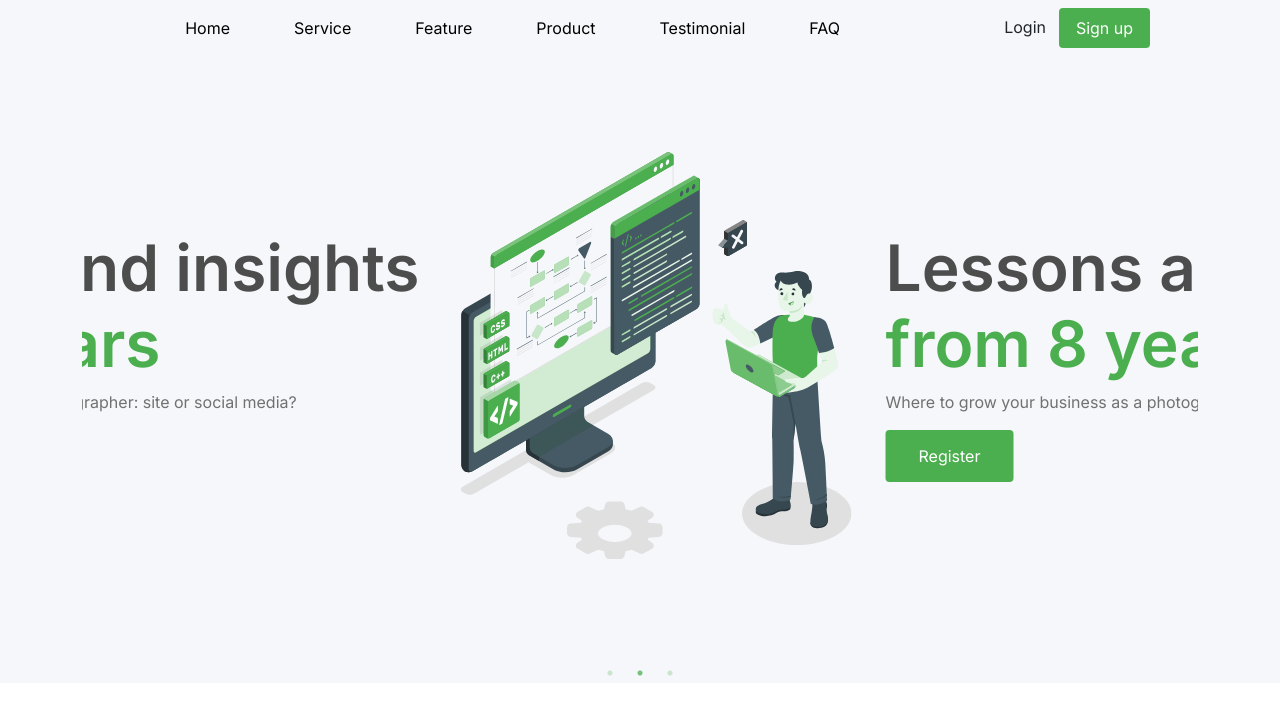
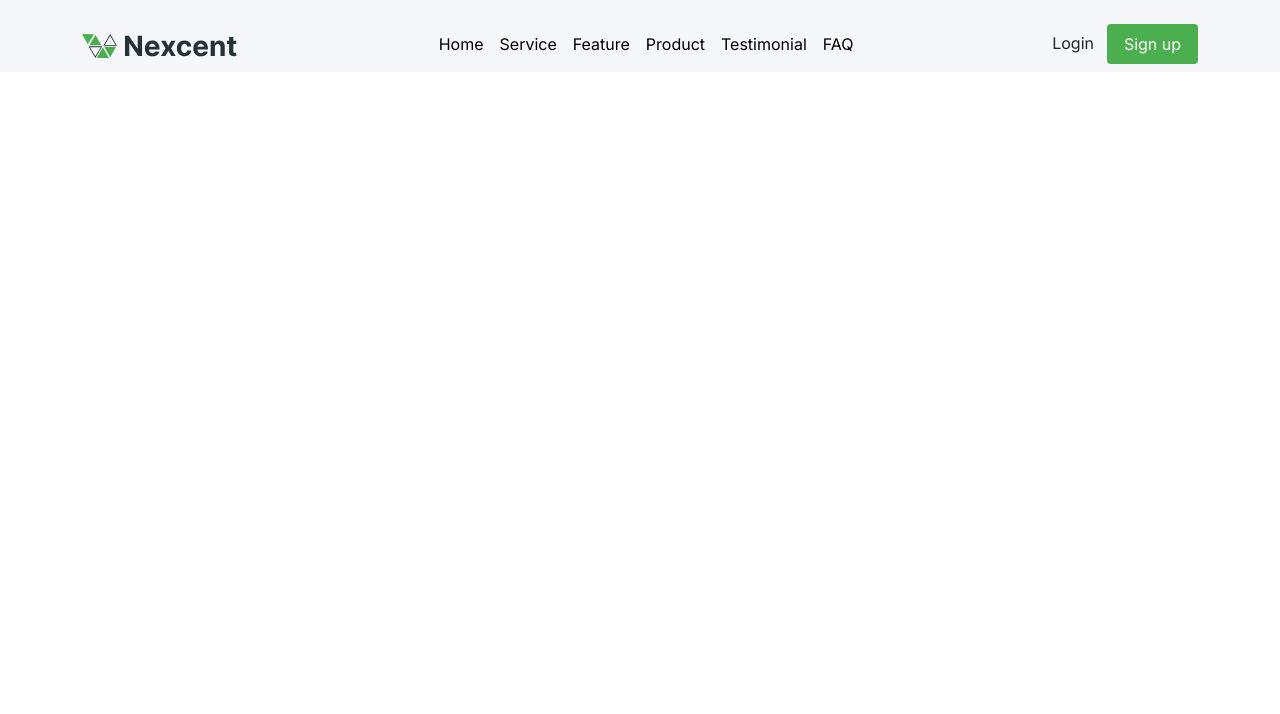
Before and after one commit to Parv3008/Yudiz-Daliy-Task, a plain HTML site: page Nexcent/index.html in a window 1280 px wide. Drawn offline with nearby package versions, Linux system fonts and the light colour scheme; a web font is replaced by a local one.

Commit message:
Add files via upload

```diff
--- a/Nexcent/index.html
+++ b/Nexcent/index.html
@@ -2,57 +2,66 @@
 <html lang="en">
 
 <head>
-  <link rel="shortcut icon" href="./assest/Icon.svg" type="image/x-icon">
   <title>Nexcent</title>
   <meta charset="utf-8" />
   <meta name="viewport" content="width=device-width, initial-scale=1, shrink-to-fit=no" />
+  <link rel="shortcut icon" href="/assest/Icon.svg" type="image/x-icon">
+  <link rel="stylesheet" href="sass/main.css">
+  <link href="https://cdn.jsdelivr.net/npm/bootstrap@5.3.2/dist/css/bootstrap.min.css" rel="stylesheet"
+    integrity="sha384-T3c6CoIi6uLrA9TneNEoa7RxnatzjcDSCmG1MXxSR1GAsXEV/Dwwykc2MPK8M2HN" crossorigin="anonymous" />
+
+  <link rel="stylesheet" href="https://cdnjs.cloudflare.com/ajax/libs/slick-carousel/1.9.0/slick.css"
+    integrity="sha512-wR4oNhLBHf7smjy0K4oqzdWumd+r5/+6QO/vDda76MW5iug4PT7v86FoEkySIJft3XA0Ae6axhIvHrqwm793Nw=="
+    crossorigin="anonymous" referrerpolicy="no-referrer" />
+
+  <link rel="stylesheet" href="https://cdnjs.cloudflare.com/ajax/libs/slick-carousel/1.9.0/slick-theme.css"
+    integrity="sha512-6lLUdeQ5uheMFbWm3CP271l14RsX1xtx+J5x2yeIDkkiBpeVTNhTqijME7GgRKKi6hCqovwCoBTlRBEC20M8Mg=="
+    crossorigin="anonymous" referrerpolicy="no-referrer" />
+
   <link rel="preconnect" href="https://fonts.googleapis.com">
   <link rel="preconnect" href="https://fonts.gstatic.com" crossorigin>
   <link
-    href="https://fonts.googleapis.com/css2?family=Inter:ital,opsz,wght@0,14..32,100..900;1,14..32,100..900&family=Lato:ital,wght@0,100;0,300;0,400;0,700;0,900;1,100;1,300;1,400;1,700;1,900&family=Montserrat:ital,wght@0,100..900;1,100..900&family=Playfair+Display:ital,wght@0,400..900;1,400..900&family=Roboto:ital,wght@0,100..900;1,100..900&family=Rubik:ital,wght@0,300..900;1,300..900&display=swap"
+    href="https://fonts.googleapis.com/css2?family=Inter:ital,opsz,wght@0,14..32,100..900;1,14..32,100..900&family=Poppins&family=Rubik:ital,wght@0,300..900;1,300..900&display=swap"
     rel="stylesheet">
-  <link href="https://cdn.jsdelivr.net/npm/bootstrap@5.3.2/dist/css/bootstrap.min.css" rel="stylesheet"
-    integrity="sha384-T3c6CoIi6uLrA9TneNEoa7RxnatzjcDSCmG1MXxSR1GAsXEV/Dwwykc2MPK8M2HN" crossorigin="anonymous" />
-    <link rel="stylesheet" href="https://cdnjs.cloudflare.com/ajax/libs/slick-carousel/1.9.0/slick-theme.min.css" integrity="sha512-17EgCFERpgZKcm0j0fEq1YCJuyAWdz9KUtv1EjVuaOz8pDnh/0nZxmU6BBXwaaxqoi9PQXnRWqlcDB027hgv9A==" crossorigin="anonymous" referrerpolicy="no-referrer" />
-    <link rel="stylesheet" href="https://cdnjs.cloudflare.com/ajax/libs/slick-carousel/1.9.0/slick.min.css" integrity="sha512-yHknP1/AwR+yx26cB1y0cjvQUMvEa2PFzt1c9LlS4pRQ5NOTZFWbhBig+X9G9eYW/8m0/4OXNx8pxJ6z57x0dw==" crossorigin="anonymous" referrerpolicy="no-referrer" />
-  <link rel="stylesheet" href="./Sass/main.css">
 </head>
 
 <body>
   <header>
     <nav class="navbar navbar-expand-lg">
-      <div class="container">
-        <!-- <img src="/assest/Logo.svg" alt="Logo" class="pe-3"> -->
+      <div class="container mt-3">
+        <a class="navbar-brand " href="#">
+          <img src="/assest/Logo.svg" alt="LOGO">
+        </a>
         <button class="navbar-toggler" type="button" data-bs-toggle="collapse" data-bs-target="#navbarSupportedContent"
           aria-controls="navbarSupportedContent" aria-expanded="false" aria-label="Toggle navigation">
           <span class="navbar-toggler-icon"></span>
         </button>
         <div class="collapse navbar-collapse" id="navbarSupportedContent">
-          <ul class="navbar-nav mb-lg-0 mx-auto">
-            <li class="nav-item pe-5">
+          <ul class="ul navbar-nav mx-auto mb-lg-0">
+            <li class="nav-item">
               <a class="nav-link active" aria-current="page" href="#">Home</a>
             </li>
-            <li class="nav-item pe-5">
+            <li class="nav-item">
               <a class="nav-link active" aria-current="page" href="#">Service</a>
             </li>
-            <li class="nav-item pe-5">
+            <li class="nav-item">
               <a class="nav-link active" aria-current="page" href="#">Feature</a>
             </li>
-            <li class="nav-item pe-5">
+            <li class="nav-item">
               <a class="nav-link active" aria-current="page" href="#">Product</a>
             </li>
-            <li class="nav-item pe-5">
+            <li class="nav-item">
               <a class="nav-link active" aria-current="page" href="#">Testimonial</a>
             </li>
             <li class="nav-item">
               <a class="nav-link active" aria-current="page" href="#">FAQ</a>
             </li>
           </ul>
-          <ul class="navbar-nav mb-lg-0 px-5">
-            <li>
+          <ul class="navbar-nav d-flex">
+            <li class="align-items-center ">
               <button class="btn">Login</button>
             </li>
-            <li>
+            <li class="">
               <button class="mybtn signup">Sign up</button>
             </li>
           </ul>
@@ -60,62 +69,16 @@
       </div>
     </nav>
   </header>
-
-  <main>
-    <section class="hero-section">
-      <div class="container">
-        <div class="your-class">
-          <div class="page d-flex align-items-center">
-            <div class="left mx-auto">
-              <h1>
-                Lessons and insights <span>from 8 years</span>
-              </h1>
-              <p>Where to grow your business as a photographer: site or social media?</p>
-              <button class="mybtn ">Register</button>
-            </div>
-            <div class="right mx-auto">
-              <img src="/assest/Illustration.svg" alt="Illustration">
-            </div>
-          </div>
-          <div class="page d-flex align-items-center">
-            <div class="left mx-auto">
-              <h1>
-                Lessons and insights <span>from 8 years</span>
-              </h1>
-              <p>Where to grow your business as a photographer: site or social media?</p>
-              <button class="mybtn ">Register</button>
-            </div>
-            <div class="right mx-auto">
-              <img src="/assest/Illustration.svg" alt="Illustration">
-            </div>
-          </div>
-          <div class="page d-flex align-items-center">
-            <div class="left mx-auto">
-              <h1>
-                Lessons and insights <span>from 8 years</span>
-              </h1>
-              <p>Where to grow your business as a photographer: site or social media?</p>
-              <button class="mybtn ">Register</button>
-            </div>
-            <div class="right mx-auto">
-              <img src="/assest/Illustration.svg" alt="Illustration">
-            </div>
-          </div>
-
-        </div>
+  <section class="slider-section">
+    <div class="container hero-container your-class">
     </div>
   </section>
-  </main>
-
-  <footer>
-  </footer>
 
 
 
 
 
-  <script src="https://ajax.googleapis.com/ajax/libs/jquery/3.7.1/jquery.min.js"></script>
-  <script src="https://cdnjs.cloudflare.com/ajax/libs/slick-carousel/1.9.0/slick.min.js" integrity="sha512-HGOnQO9+SP1V92SrtZfjqxxtLmVzqZpjFFekvzZVWoiASSQgSr4cw9Kqd2+l8Llp4Gm0G8GIFJ4ddwZilcdb8A==" crossorigin="anonymous" referrerpolicy="no-referrer"></script>
+  <script src="script.js"></script>
 
   <script src="https://cdn.jsdelivr.net/npm/@popperjs/core@2.11.8/dist/umd/popper.min.js"
     integrity="sha384-I7E8VVD/ismYTF4hNIPjVp/Zjvgyol6VFvRkX/vR+Vc4jQkC+hVqc2pM8ODewa9r"
@@ -124,7 +87,14 @@
   <script src="https://cdn.jsdelivr.net/npm/bootstrap@5.3.2/dist/js/bootstrap.min.js"
     integrity="sha384-BBtl+eGJRgqQAUMxJ7pMwbEyER4l1g+O15P+16Ep7Q9Q+zqX6gSbd85u4mG4QzX+"
     crossorigin="anonymous"></script>
-  <script src="script.js"></script>
+
+  <script src="https://ajax.googleapis.com/ajax/libs/jquery/3.7.1/jquery.min.js"></script>
+
+  <script src="https://cdnjs.cloudflare.com/ajax/libs/slick-carousel/1.9.0/slick.js"
+    integrity="sha512-eP8DK17a+MOcKHXC5Yrqzd8WI5WKh6F1TIk5QZ/8Lbv+8ssblcz7oGC8ZmQ/ZSAPa7ZmsCU4e/hcovqR8jfJqA=="
+    crossorigin="anonymous" referrerpolicy="no-referrer">
+    </script>
+
   <script>
     $('.your-class').slick({
       dots: true,
```
Lines whose indentation alone changed are shown as unchanged.
